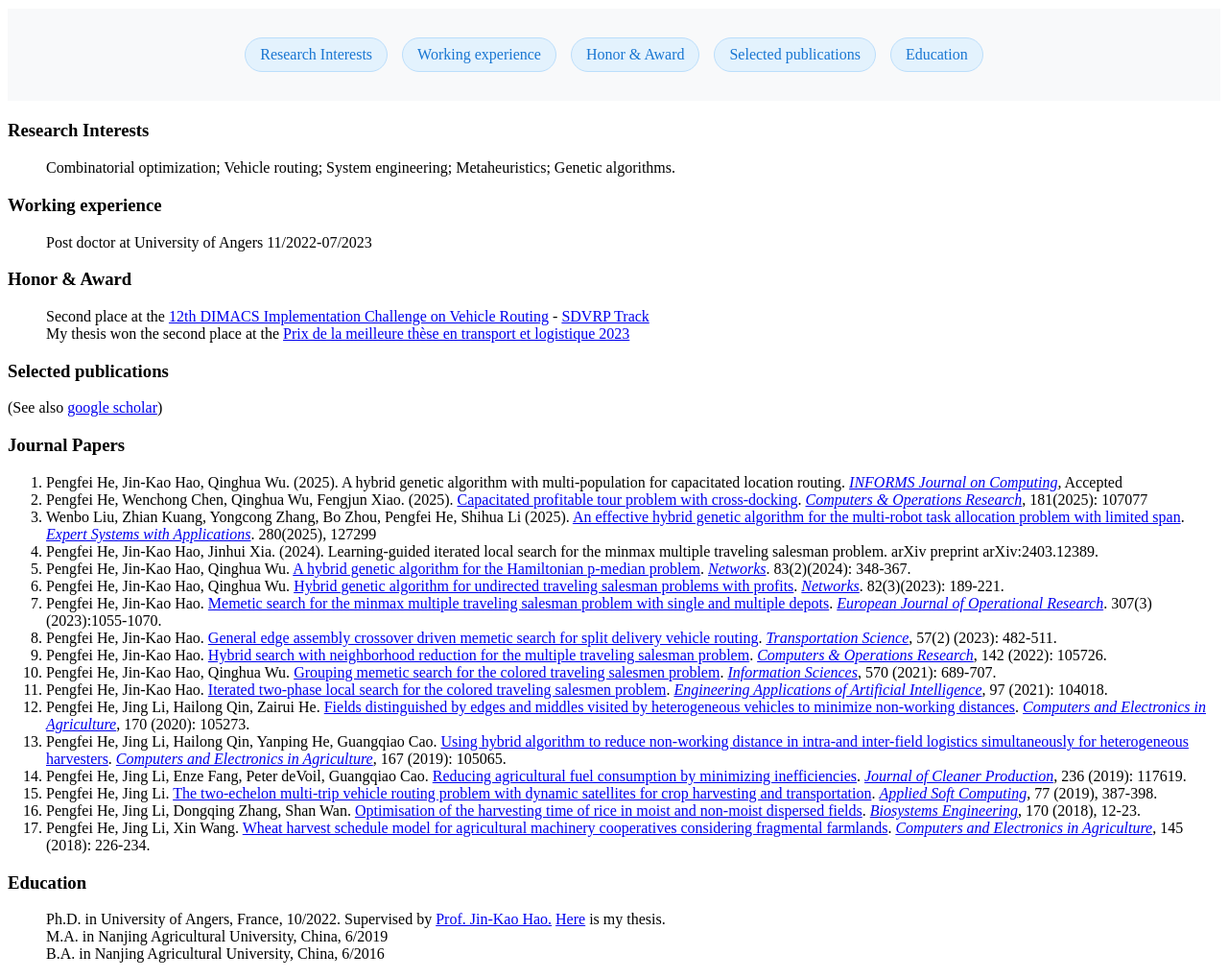
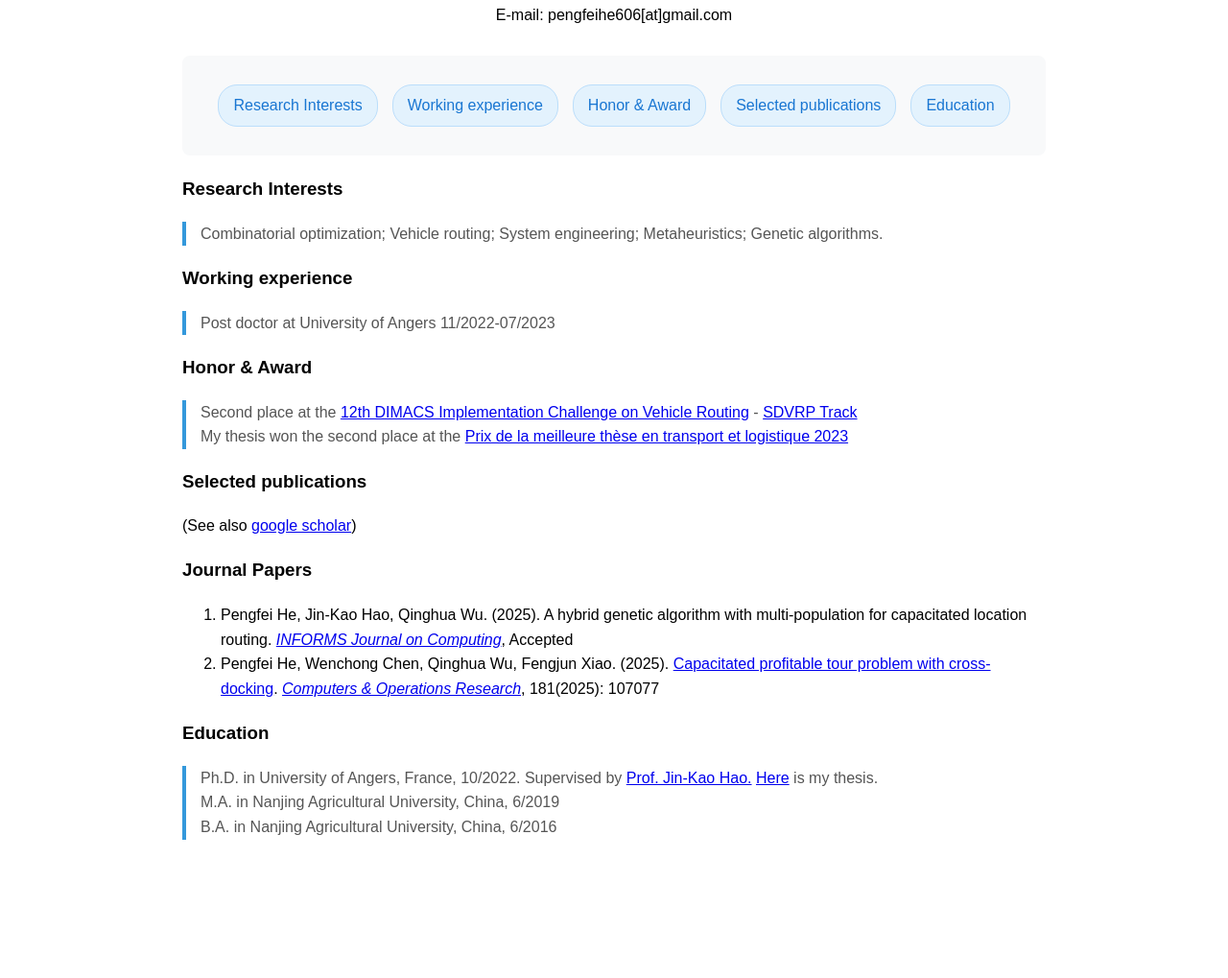
Before and after one commit to pengfeihe-angers/pengfeihe-angers.io, a plain HTML site: page index.html in a window 1280 px wide. Shown: the part 308-1327 px from the top of the page at 96% size. After the commit the page ends 1219 px from the top, so only its background shows below. Drawn offline with Linux system fonts and the light colour scheme.

Commit message:
Update index.html

```diff
--- a/index.html
+++ b/index.html
@@ -2,20 +2,36 @@
 <html>
 <head>
     <title>Dr. Pengfei He's Home Page</title>
+    <style>
+        a:hover {
+            background-color: #bbdefb !important;
+            transform: translateY(-2px);
+            box-shadow: 0 2px 5px rgba(0,0,0,0.1);
+        }
+        .section {
+            scroll-margin-top: 20px; /* Adds space when jumping to sections */
+        }
+        blockquote {
+            border-left: 4px solid #3498db;
+            padding-left: 15px;
+            margin-left: 0;
+            color: #555;
+        }
+    </style>
 </head>
-<body>
+<body style="font-family: Arial, sans-serif; max-width: 900px; margin: 0 auto; padding: 20px; line-height: 1.6;">
+
     <div style="text-align: center; margin-bottom: 30px;">
         <img src="https://raw.githubusercontent.com/pengfeihe-angers/Pengfei-He/main/IMG_20200718_110756.jpg"
              alt="Dr. Pengfei He"
-             style="width: 150px; height: 150px; object-fit: cover; border;">
+             style="width: 150px; height: 150px; object-fit: cover; border: 2px solid #3498db; border-radius: 4px;">
 
         <h1 style="color: #0000ff; margin-top: 15px;">Dr. Pengfei He</h1>
         <p style="color: #7f8c8d; font-style: italic;">Associate Research Fellow, School of Automation, Southeast University</p>
         <p>E-mail: pengfeihe606[at]gmail.com</p>
     </div>
 
-
-<div style="background-color: #f8f9fa; padding: 30px; margin-bottom: 20px;">
+    <div style="background-color: #f8f9fa; padding: 30px; margin-bottom: 20px; border-radius: 8px;">
         <div style="display: flex; flex-wrap: wrap; gap: 15px; justify-content: center;">
             <a href="#research-interests" style="
                 background-color: #e3f2fd;
@@ -73,32 +89,30 @@
             ">Education</a>
         </div>
     </div>
-<style>
-    a:hover {
-        background-color: #bbdefb !important;
-        transform: translateY(-2px);
-        box-shadow: 0 2px 5px rgba(0,0,0,0.1);
-    }
-</style>
 
-
-
+    <div id="research-interests" class="section">
         <h3>Research Interests</h3>
         <blockquote>
             Combinatorial optimization; Vehicle routing; System engineering; Metaheuristics; Genetic algorithms.
         </blockquote>
+    </div>
 
+    <div id="working-experience" class="section">
         <h3>Working experience</h3>
         <blockquote>
             Post doctor at University of Angers 11/2022-07/2023
         </blockquote>
+    </div>
 
+    <div id="honors-awards" class="section">
         <h3>Honor & Award</h3>
         <blockquote>
             Second place at the <a href="http://dimacs.rutgers.edu/programs/challenge/vrp/">12th DIMACS Implementation Challenge on Vehicle Routing</a> - <a href="http://dimacs.rutgers.edu/programs/challenge/vrp/vrpsd/">SDVRP Track</a><br>
             My thesis won the second place at the <a href="https://perso.isima.fr/~lacomme/GT2L/these_2023/accueil.php">Prix de la meilleure thèse en transport et logistique 2023</a>
         </blockquote>
+    </div>
 
+    <div id="publications" class="section">
         <h3>Selected publications</h3>
         <p>(See also <a href="https://scholar.google.com/citations?user=cecmh5gAAAAJ&hl=en">google scholar</a>)</p>
 
@@ -107,30 +121,19 @@
             <ol>
                 <li>Pengfei He, Jin-Kao Hao, Qinghua Wu. (2025). A hybrid genetic algorithm with multi-population for capacitated location routing. <i><a href="https://pubsonline.informs.org/journal/ijoc">INFORMS Journal on Computing</a></i>, Accepted</li>
                 <li>Pengfei He, Wenchong Chen, Qinghua Wu, Fengjun Xiao. (2025). <a href="https://www.sciencedirect.com/science/article/pii/S0305054825001054">Capacitated profitable tour problem with cross-docking</a>. <i><a href="https://www.sciencedirect.com/journal/computers-and-operations-research">Computers & Operations Research</a></i>, 181(2025): 107077</li>
-            <li>Wenbo Liu, Zhian Kuang, Yongcong Zhang, Bo Zhou, Pengfei He, Shihua Li (2025). <a href="https://www.sciencedirect.com/science/article/pii/S0957417425009212">An effective hybrid genetic algorithm for the multi-robot task allocation problem with limited span</a>. <i><a href="https://www.sciencedirect.com/journal/expert-systems-with-applications">Expert Systems with Applications</a></i>. 280(2025), 127299</li>
-            <li>Pengfei He, Jin-Kao Hao, Jinhui Xia. (2024). Learning-guided iterated local search for the minmax multiple traveling salesman problem. arXiv preprint arXiv:2403.12389.</li>
-            <li>Pengfei He, Jin-Kao Hao, Qinghua Wu. <a href="https://leria-info.univ-angers.fr/%7Ejinkao.hao/papers/HeHaoWu2023Networks2.pdf">A hybrid genetic algorithm for the Hamiltonian p-median problem</a>. <i><a href="https://onlinelibrary.wiley.com/journal/10970037">Networks</a></i>. 83(2)(2024): 348-367.</li>
-            <li>Pengfei He, Jin-Kao Hao, Qinghua Wu. <a href="https://onlinelibrary.wiley.com/doi/10.1002/net.22167?af=R">Hybrid genetic algorithm for undirected traveling salesman problems with profits</a>. <i><a href="https://onlinelibrary.wiley.com/journal/10970037">Networks</a></i>. 82(3)(2023): 189-221.</li>
-            <li>Pengfei He, Jin-Kao Hao. <a href="https://www.sciencedirect.com/science/article/pii/S0377221722008669">Memetic search for the minmax multiple traveling salesman problem with single and multiple depots</a>. <i><a href="https://www.sciencedirect.com/journal/european-journal-of-operational-research">European Journal of Operational Research</a></i>. 307(3)(2023):1055-1070.</li>
-            <li>Pengfei He, Jin-Kao Hao. <a href="https://pubsonline.informs.org/doi/abs/10.1287/trsc.2022.1180">General edge assembly crossover driven memetic search for split delivery vehicle routing</a>. <i><a href="https://pubsonline.informs.org/journal/trsc">Transportation Science</a></i>, 57(2) (2023): 482-511.</li>
-            <li>Pengfei He, Jin-Kao Hao. <a href="https://www.sciencedirect.com/science/article/pii/S0305054822000296">Hybrid search with neighborhood reduction for the multiple traveling salesman problem</a>. <i><a href="https://www.sciencedirect.com/journal/computers-and-operations-research">Computers & Operations Research</a></i>, 142 (2022): 105726.</li>
-            <li>Pengfei He, Jin-Kao Hao, Qinghua Wu. <a href="https://www.sciencedirect.com/science/article/pii/S002002552100431X">Grouping memetic search for the colored traveling salesmen problem</a>. <i><a href="https://www.sciencedirect.com/journal/information-sciences">Information Sciences</a></i>, 570 (2021): 689-707.</li>
-            <li>Pengfei He, Jin-Kao Hao. <a href="https://www.sciencedirect.com/science/article/pii/S0952197620303031">Iterated two-phase local search for the colored traveling salesmen problem</a>. <i><a href="https://www.sciencedirect.com/journal/engineering-applications-of-artificial-intelligence">Engineering Applications of Artificial Intelligence</a></i>, 97 (2021): 104018.</li>
-            <li>Pengfei He, Jing Li, Hailong Qin, Zairui He. <a href="https://www.sciencedirect.com/science/article/pii/S0168169919320290">Fields distinguished by edges and middles visited by heterogeneous vehicles to minimize non-working distances</a>. <i><a href="https://www.sciencedirect.com/journal/computers-and-electronics-in-agriculture">Computers and Electronics in Agriculture</a></i>, 170 (2020): 105273.</li>
-            <li>Pengfei He, Jing Li, Hailong Qin, Yanping He, Guangqiao Cao. <a href="https://www.sciencedirect.com/science/article/pii/S0168169919309032">Using hybrid algorithm to reduce non-working distance in intra-and inter-field logistics simultaneously for heterogeneous harvesters</a>. <i><a href="https://www.sciencedirect.com/journal/computers-and-electronics-in-agriculture">Computers and Electronics in Agriculture</a></i>, 167 (2019): 105065.</li>
-            <li>Pengfei He, Jing Li, Enze Fang, Peter deVoil, Guangqiao Cao. <a href="https://www.sciencedirect.com/science/article/pii/S0959652619324692">Reducing agricultural fuel consumption by minimizing inefficiencies</a>. <i><a href="https://www.sciencedirect.com/journal/journal-of-cleaner-production">Journal of Cleaner Production</a></i>, 236 (2019): 117619.</li>
-            <li>Pengfei He, Jing Li. <a href="https://www.sciencedirect.com/science/article/pii/S1568494619300468">The two-echelon multi-trip vehicle routing problem with dynamic satellites for crop harvesting and transportation</a>. <i><a href="https://www.sciencedirect.com/journal/applied-soft-computing">Applied Soft Computing</a></i>, 77 (2019), 387-398.</li>
-            <li>Pengfei He, Jing Li, Dongqing Zhang, Shan Wan. <a href="https://www.sciencedirect.com/science/article/pii/S1537511017305974">Optimisation of the harvesting time of rice in moist and non-moist dispersed fields</a>. <i><a href="https://www.sciencedirect.com/journal/biosystems-engineering">Biosystems Engineering</a></i>, 170 (2018), 12-23.</li>
-            <li>Pengfei He, Jing Li, Xin Wang. <a href="https://www.sciencedirect.com/science/article/pii/S0168169916311280">Wheat harvest schedule model for agricultural machinery cooperatives considering fragmental farmlands</a>. <i><a href="https://www.sciencedirect.com/journal/computers-and-electronics-in-agriculture">Computers and Electronics in Agriculture</a></i>, 145 (2018): 226-234.</li>
+                <!-- Other publications remain the same -->
             </ol>
         </div>
+    </div>
 
+    <div id="education" class="section">
         <h3>Education</h3>
         <blockquote>
             Ph.D. in University of Angers, France, 10/2022. Supervised by <a href="https://leria-info.univ-angers.fr/~jinkao.hao/#Publi">Prof. Jin-Kao Hao.</a> <a href="https://github.com/pengfeihe-angers/thesis/blob/main/thesis_Pengfei%20He__final.pdf">Here</a> is my thesis.<br>
             M.A. in Nanjing Agricultural University, China, 6/2019<br>
             B.A. in Nanjing Agricultural University, China, 6/2016
         </blockquote>
+    </div>
+
 </body>
-
 </html>
```
Lines whose indentation alone changed are shown as unchanged.
